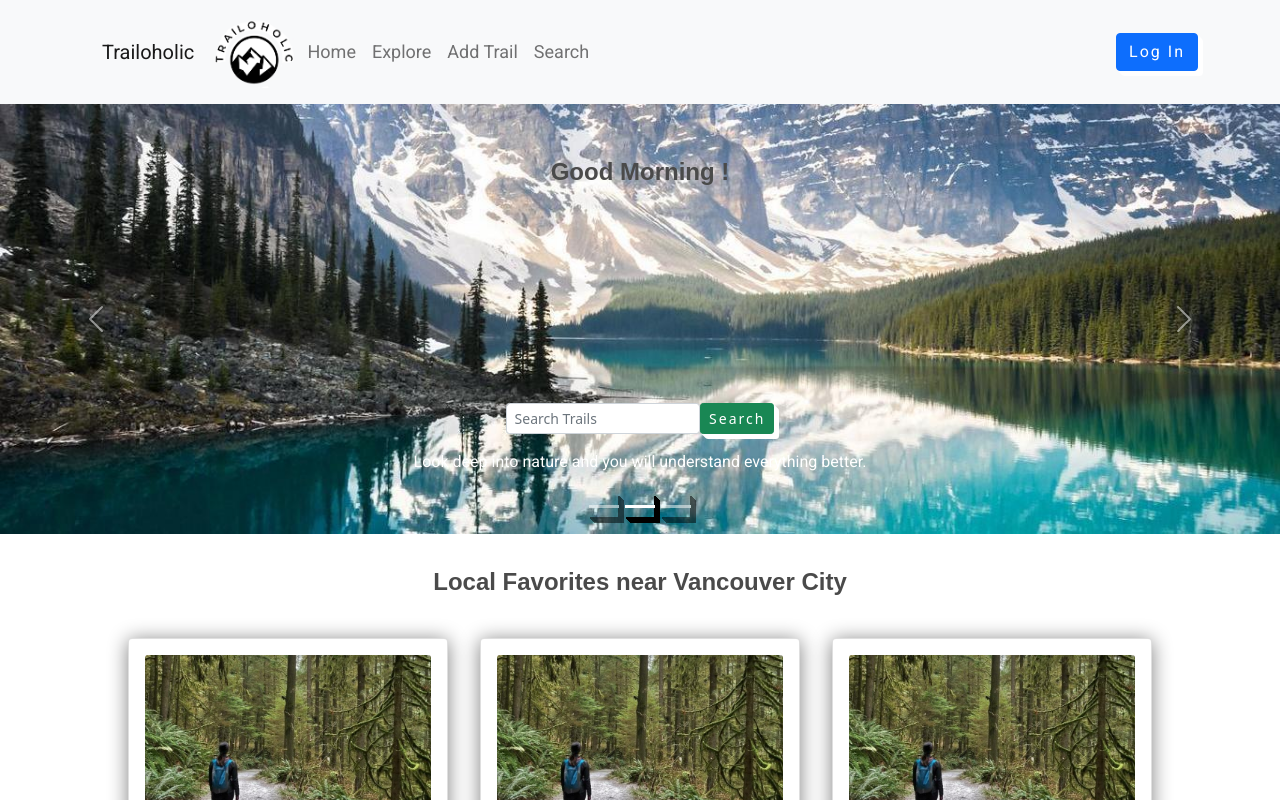
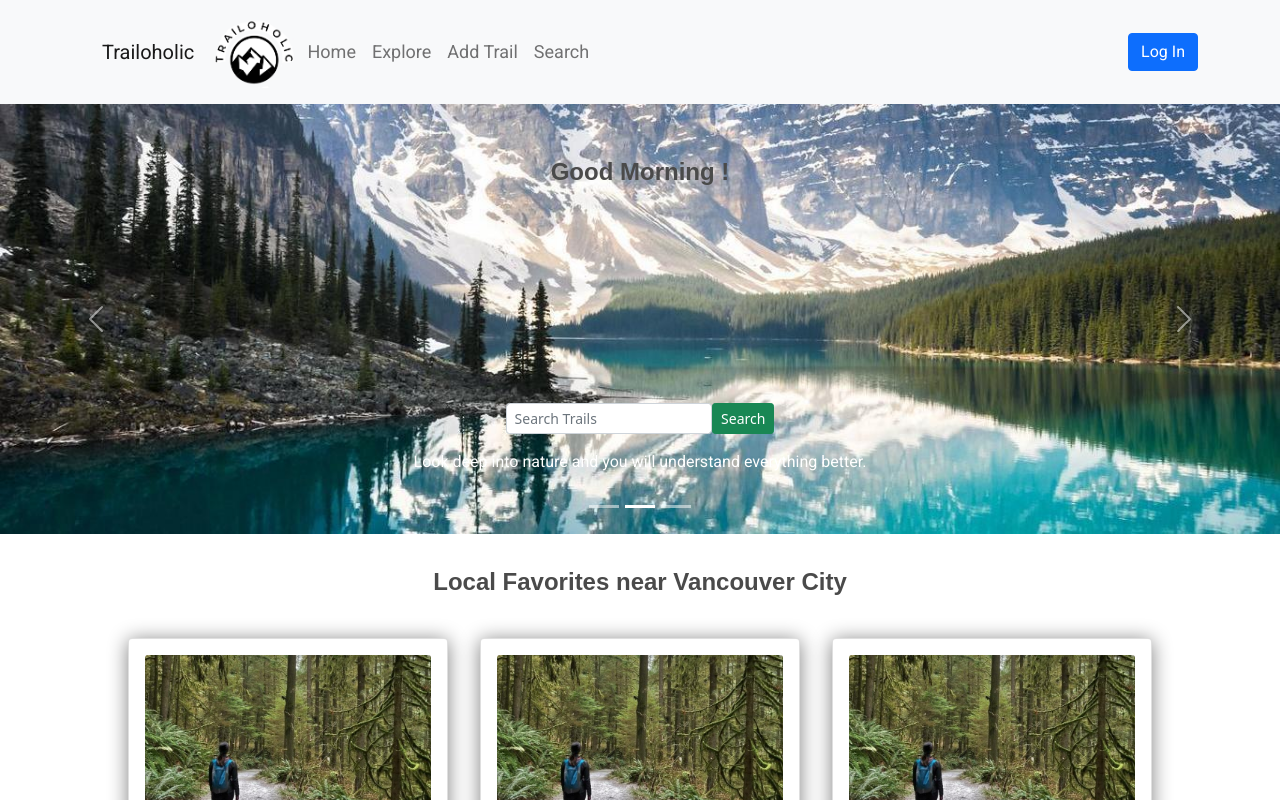
Before and after one commit to ycheng56/Trailoholic, a React (Create React App) app in the folder client/: page / in a window 1280 px wide. Shown: the top 800 px of the page. Built offline with nearby package versions, Linux system fonts and the light colour scheme; no server answers.

Commit message:
add list button

```diff
--- a/client/src/pages/css/TrailDetails.css
+++ b/client/src/pages/css/TrailDetails.css
@@ -91,7 +91,7 @@ hr{
     text-align: center;
     padding: 2rem 0;
 }
-button{
+.addlist button{
   font-family: "Open Sans", sans-serif;
   font-size: 16px;
   letter-spacing: 2px;
@@ -108,14 +108,14 @@ button{
   touch-action: manipulation;
 }
 
-button:active {
+.addlist button:active {
   box-shadow: 0px 0px 0px 0px;
   top: 5px;
   left: 5px;
 }
 
 @media (min-width: 768px) {
-  button {
+  .addlist button {
     padding: 0.25em 0.75em;
   }
 }
```
